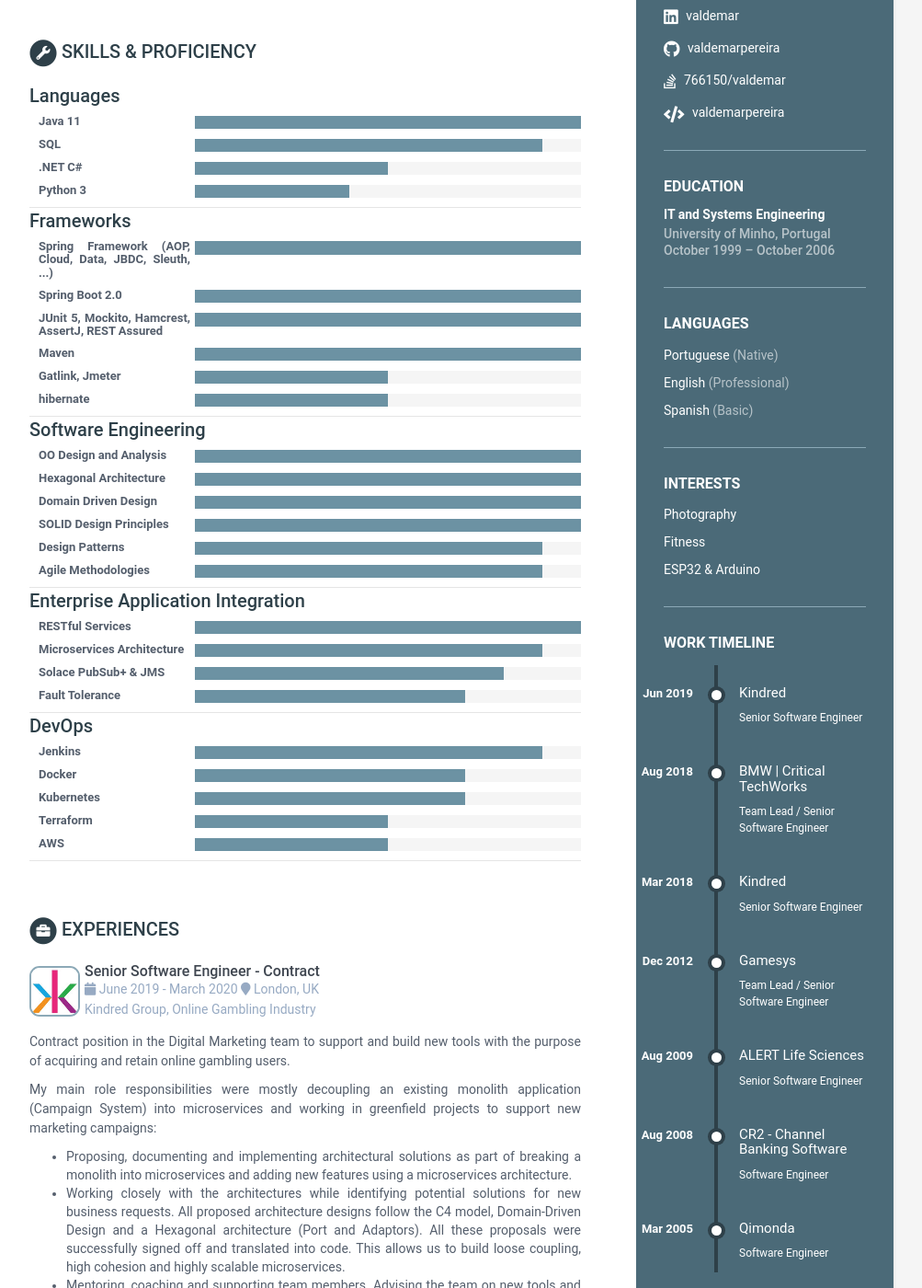
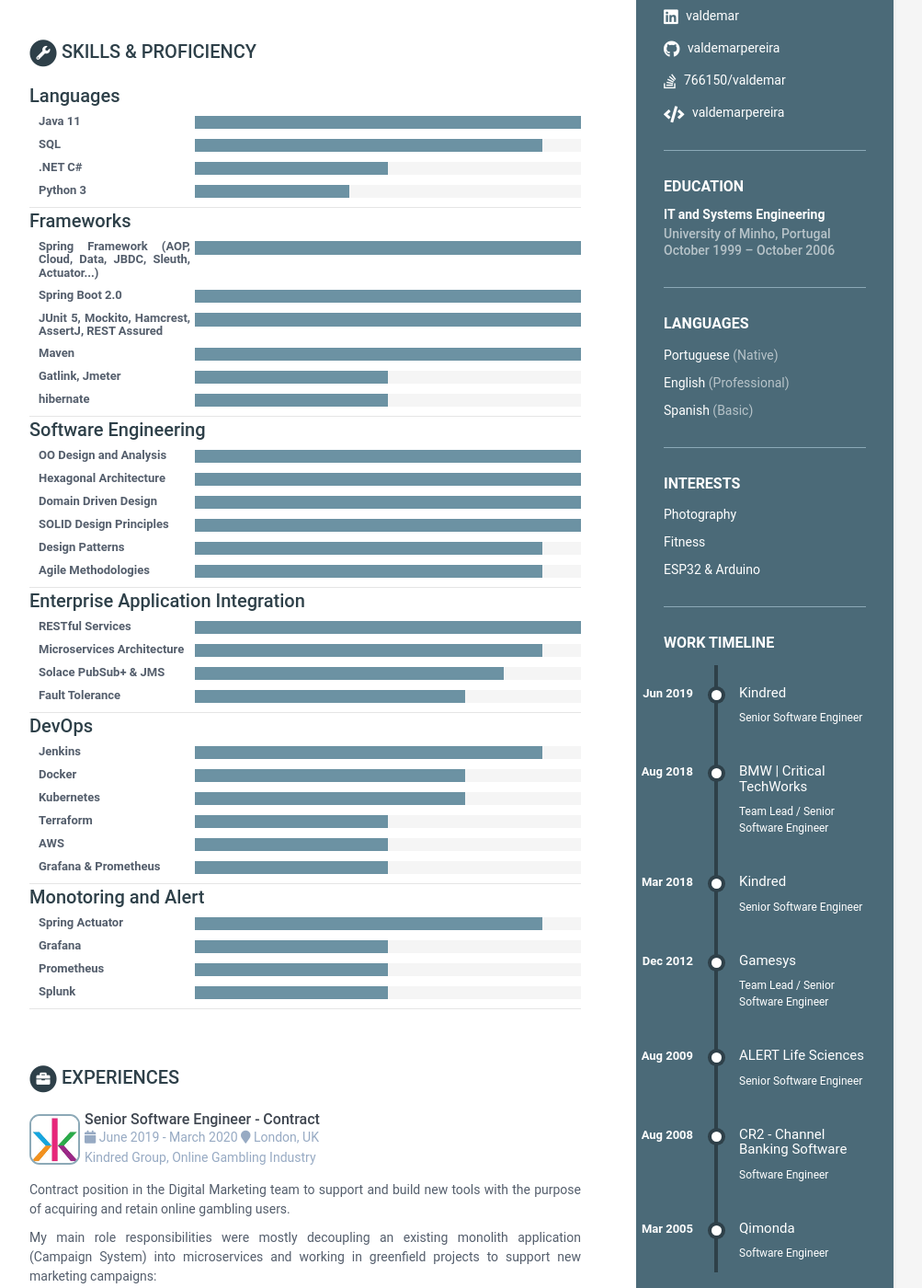
Before and after one commit to valdemarpereira/valdemarpereira.github.io, a Jekyll site: the page built from index.html, in a window 1280 px wide and 1400 px high, scrolled down 397 px. Shown: the whole window at 92% size, without its empty margins (168-1171 px from the left). Built offline with Jekyll 4.4.1, drawn with Linux system fonts in a browser that asks for light colours.

Commit message:
Update data.yml
A few more tweaks

```diff
--- a/_data/data.yml
+++ b/_data/data.yml
@@ -315,7 +315,7 @@ skills:
 
         - skillgroup: Frameworks
           skill:
-              - name: Spring Framework (AOP, Cloud, Data, JBDC, Sleuth, ...)
+              - name: Spring Framework (AOP, Cloud, Data, JBDC, Sleuth, Actuator...)
                 level: 100%
 
               - name:  Spring Boot 2.0
@@ -385,5 +385,22 @@ skills:
             - name: AWS
               level: 50%
 
+            - name: Grafana & Prometheus
+              level: 50%
+
+        - skillgroup: Monotoring and Alert
+          skill:
+            - name: Spring Actuator
+              level: 90%
+
+            - name: Grafana
+              level: 50%
+
+            - name: Prometheus
+              level: 50%
+
+            - name: Splunk
+              level: 50%
+
 footer: >
     "Without data you're just another person with an opinion" - W. Edwards Deming
```
